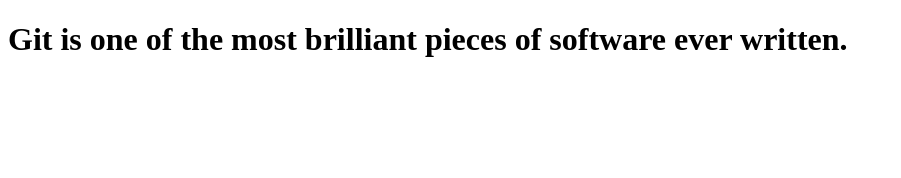
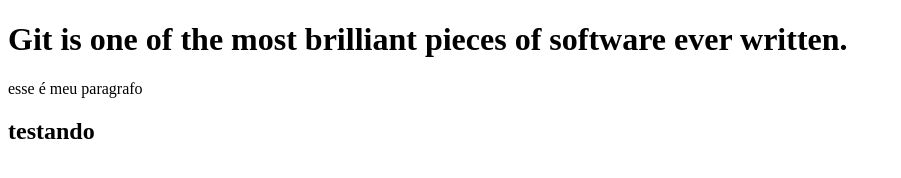
Before and after one commit to BrunoHoffmann/mini-curso-git, a plain HTML site: page index.html in a window 1280 px wide. Shown: the whole page, without its empty margins (0-901 px from the left). Drawn offline with Linux system fonts and the light colour scheme.

Commit message:
adicionado uma subtitulo

```diff
--- a/index.html
+++ b/index.html
@@ -7,5 +7,9 @@
 </head>
 <body>
     <h1>Git is one of the most brilliant pieces of software ever written.</h1>
+
+    <p>esse é meu paragrafo</p>
+
+    <h2>testando</h2>
 </body>
 </html>
```
